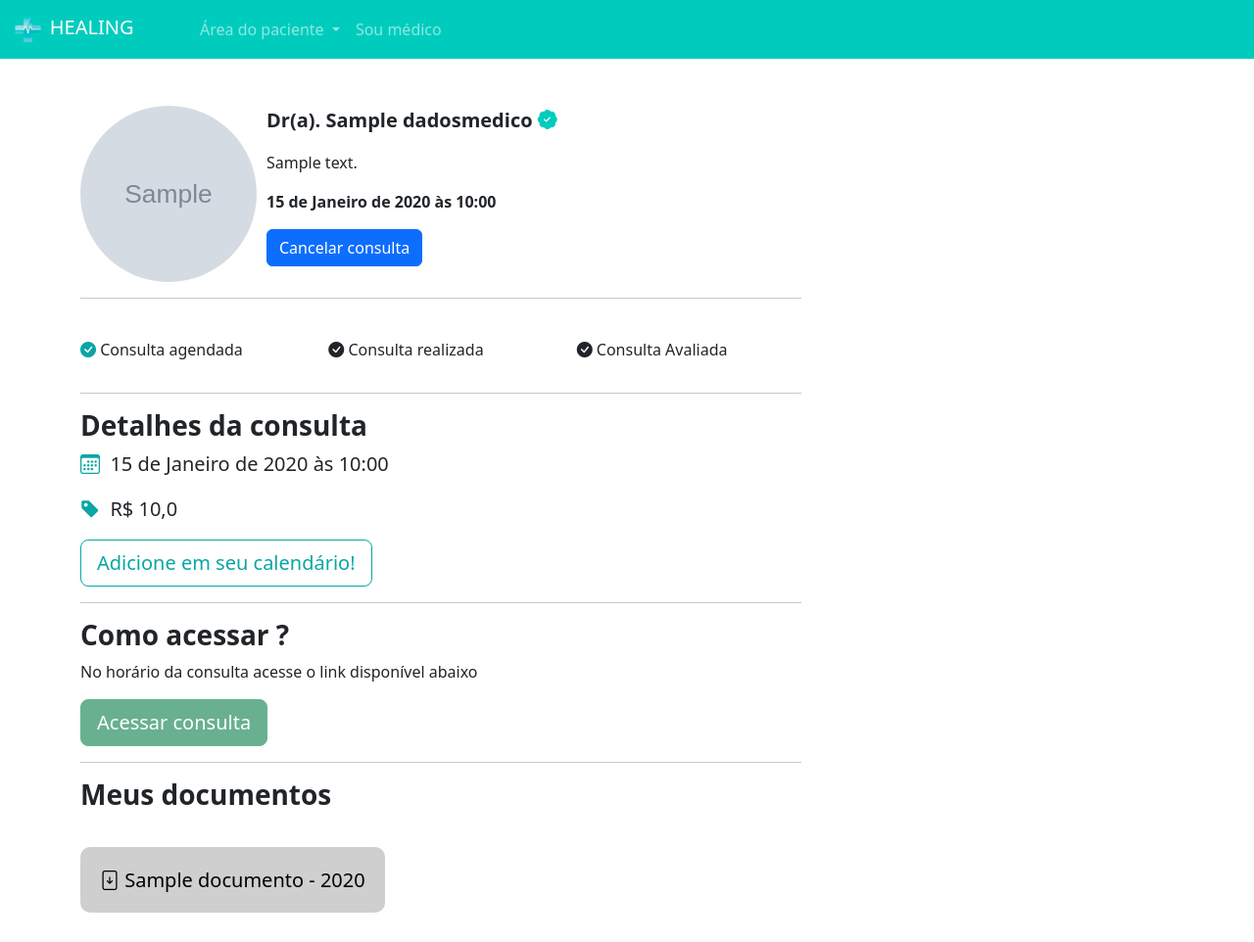
After one commit to felipe-alves-git/Projeto-Healing, a Django app: page /pacientes/consulta/1 in a window 1280 px wide. The commit adds this page. Shown: the whole page at 98% size. Run offline with Django 5.2, Linux system fonts and the light colour scheme; tables that the repository leaves empty hold one stand-in row (values such as "Sample post"); grey boxes marked "Sample" are stand-in pictures.

Commit message:
Inclusão de Documentos

```diff
--- a/medico/templates/consultas_medico.html
+++ b/medico/templates/consultas_medico.html
@@ -45,7 +45,7 @@
 <tbody>
 {% for consulta in consultas_hoje %}
 <tr>
-<td><a href="">{{consulta.paciente}}</a></td>
+<td><a href="{% url 'consulta_area_medico' consulta.id %}">{{consulta.paciente}}</a></td>
 <td>{{consulta.get_status_display}}</td>
 <td>{{consulta.data_aberta.data}}</td>
 </tr>
@@ -67,7 +67,7 @@
 <tbody>
 {% for consulta in consultas_restantes %}
 <tr>
-<td><a href="">{{consulta.paciente}}</a></td>
+<td><a href="{% url 'consulta_area_medico' consulta.id %}">{{consulta.paciente}}</a></td>
 <td>{{consulta.get_status_display}}</td>
 <td>{{consulta.data_aberta.data}}</td>
 </tr>
--- a/medico/urls.py
+++ b/medico/urls.py
@@ -4,5 +4,9 @@ from . import views
 urlpatterns = [
     path('cadastro_medico/', views.cadastro_medico, name='cadastro_medico'),
     path('abrir_horario/', views.abrir_horario, name='abrir_horario'),
-    path('consultas_medico/', views.consultas_medico, name='consultas_medico')
+    path('consultas_medico/', views.consultas_medico, name='consultas_medico'),
+    path('consultas_area_medico/<int:id_consulta>/', views.consulta_area_medico, name='consulta_area_medico'),
+    path('finalizar_consulta/<int:id_consulta>/', views.finalizar_consulta, name='finalizar_consulta'),
+    path('add_documento/<int:id_consulta>/', views.add_documento, name='add_documento'),
+
 ]
--- a/paciente/admin.py
+++ b/paciente/admin.py
@@ -4,3 +4,4 @@ from .models import *
 # Register your models here.
 
 admin.site.register(Consulta)
+admin.site.register(Documento)
--- a/paciente/models.py
+++ b/paciente/models.py
@@ -18,3 +18,11 @@ class Consulta(models.Model):
 
     def __str__(self) -> str:
         return self.paciente.username
+
+class Documento(models.Model):
+    consulta = models.ForeignKey(Consulta, on_delete=models.DO_NOTHING)
+    titulo = models.CharField(max_length=20)
+    documento = models.FileField(upload_to='documentos')
+
+    def __str__(self):
+        return self.titulo
--- /dev/null
+++ b/paciente/templates/consulta.html
@@ -0,0 +1,81 @@
+{% extends "base.html" %}
+{% load static %}
+{% block 'head' %}
+<link rel="stylesheet" href="{% static 'medicos/css/abrir_horario.css' %}">
+<link rel="stylesheet" href="{% static 'usuarios/css/usuarios.css' %}">
+<link rel="stylesheet" href="{% static 'medicos/css/cadastro_medico.css' %}">
+<link rel="stylesheet" href="{% static 'pacientes/css/home.css' %}">
+<link rel="stylesheet" href="{% static 'pacientes/css/agendar_horario.css' %}">
+<link rel="stylesheet" href="https://cdn.jsdelivr.net/npm/bootstrap-icons@1.11.3/font/bootstrap-icons.min.css">
+{% endblock 'head' %}
+{% block 'body' %}
+{% include "partials/navbar.html" %}
+<br><br>
+<div class="container">
+    {% if consulta.status == 'C'%}
+    <div class='alert alert-danger' role="alert">
+        Consulta Cancelada
+    </div>
+    {% elif  consulta.status == 'F' %}
+    <div class='alert alert-success' role="alert">
+        Consulta Finalizada
+    </div>
+    {% elif consulta.status == 'I' %}
+    <div class='alert alert-primary' role="alert">
+        Consulta Inicializada, acesse o link imediatamente
+    </div>
+    {% endif %}
+<div class="row">
+<div class="col-md-8">
+<div class="row">
+<div class="col-md-3"><img src="{{dado_medico.foto.url}}" class="foto-perfil-card-lg" alt=""></div>
+<div class="col-md">
+<p style="font-size: 20px" class="p-bold">Dr(a). {{dado_medico.nome}} <i class="bi bi-patch-check-fill icon-main"></i></p>
+<p>{{dado_medico.descricao}}</p>
+<p class="p-bold">{{consulta.data_aberta.data}}</p>
+{% if consulta.status != "C" %}
+    <a href="{% url 'cancelar_consulta' consulta.id %}" class="btn btn-primary">Cancelar consulta</a>
+{% else %}
+    <a href="{% url 'cancelar_consulta' consulta.id %}" class="btn btn-primary disabled">Cancelar consulta</a>
+{% endif %}
+</div>
+</div>
+<hr>
+<br>
+<div class="row">
+<div class="col-md">
+<p><i class="color-dark bi bi-check-circle-fill"></i> Consulta agendada</p>
+</div>
+<div class="col-md">
+<p><i class=" {% if consulta.status == 'F'%} color-dark {% endif%} bi bi-check-circle-fill"></i> Consulta realizada</p>
+</div>
+<div class="col-md">
+<p><i class="bi bi-check-circle-fill"></i> Consulta Avaliada</p>
+</div>
+</div>
+<hr>
+<h3 class="p-bold">Detalhes da consulta</h3>
+<p style="font-size:20px"><i class="bi bi-calendar3 color-dark"></i>&nbsp {{consulta.data_aberta.data}}</p>
+<p style="font-size:20px"><i class="bi bi-tag-fill color-dark"></i></i>&nbsp R$ {{dado_medico.valor_consulta}}</p>
+<a style="cursor: auto;" class="btn btn-dark-color-outline btn-lg">Adicione em seu calendário!</a>
+<hr>
+<h3 class="p-bold">Como acessar ?</h3>
+<p>No horário da consulta acesse o link disponível abaixo</p>
+{% if consulta.status == "I" and consulta.link %}
+<a href="{{consulta.link}}" class="btn btn-success btn-dark-color btn-lg">Acessar consulta</a>
+{% else %}
+<a href="#" class="btn btn-success btn-dark-color btn-lg disabled" >Acessar consulta</a>
+{% endif %}
+<hr>
+<h3 class="p-bold">Meus documentos</h3>
+<br>
+<br>
+{% for documento in documentos%}
+<a href="{{documento.documento.url}}" class="link documentos"><i class="bi bi-file-arrow-down"></i> {{documento.titulo}} - {{documento.consulta.data_aberta.data.year}}</a>
+<br><br><br>
+{% endfor %}
+</div>
+<div class="col-md"></div>
+</div>
+</div>
+{% endblock 'body' %}
--- a/paciente/templates/home.html
+++ b/paciente/templates/home.html
@@ -61,7 +61,9 @@
 <div class="col-md-4">
 <p style="font-size: 25px" class="p-bold">Lembretes</p>
 <p class="bg-main-lembrete">
-<span class="p-bold"><i class="bi bi-exclamation-triangle-fill icon-differential"></i>&nbsp&nbsp Consulta com Pedro Sampario em 7 dias.</span>
+    {% for lembrete in lembretes %}
+<span class="p-bold"><i class="bi bi-exclamation-triangle-fill icon-differential"></i>{{lembrete.consulta}}</span>
+    {% endfor %}
 </p>
 </div>
 </div>
--- a/paciente/templates/minhas_consultas.html
+++ b/paciente/templates/minhas_consultas.html
@@ -36,7 +36,7 @@
 <tbody>
 {% for consulta in minhas_consultas %}
 <tr>
-<td><a href="#">Dr(a). {{consulta.data_aberta.user}}</a></td>
+<td><a href="{% url 'consulta' consulta.id %}">Dr(a). {{consulta.data_aberta.user}}</a></td>
 <td>{{consulta.get_status_display}}</td>
 <td>{{consulta.data_aberta}}</td>
 </tr>
--- a/paciente/urls.py
+++ b/paciente/urls.py
@@ -6,4 +6,6 @@ urlpatterns=[
     path('escolher_horario/<int:id_dados_medicos>', views.escolher_horario, name='escolher_horario'),
     path('agendar_horario/<int:id_data_aberta>', views.agendar_horario, name='agendar_horario'),
     path('minhas_consultas/', views.minhas_consultas, name='minhas_consultas'),
+    path('consulta/<int:id_consulta>', views.consulta, name='consulta'),
+    path('cancelar_consulta/<int:id_consulta>', views.cancelar_consulta, name='cancelar_consulta'),
 ]
--- a/paciente/views.py
+++ b/paciente/views.py
@@ -1,7 +1,6 @@
 from django.shortcuts import render, redirect
 from medico.models import *
 from datetime import datetime
-from django.http import HttpResponse
 from .models import *
 from django.contrib import messages
 from django.contrib.messages import constants
@@ -12,6 +11,8 @@ def home(request):
         medico_filtrar = request.GET.get('medico')
         especialidade_filtrar = request.GET.getlist('especialidades')
         medicos = DadosMedico.objects.all()
+        lembrete = Consulta.objects.filter(data_aberta__data__gte=datetime.now()).filter(status="A")
+        print(lembrete.values)
 
         if medico_filtrar:
             medicos = medicos.filter(nome__icontains=medico_filtrar)
@@ -20,7 +21,7 @@ def home(request):
             medicos = medicos.filter(especialidade_id__in=especialidade_filtrar)
 
         especialidades = Especialidades.objects.all()
-        context = {'medicos': medicos, 'especialidades': especialidades, 'is_medico': is_medico(request.user)}
+        context = {'medicos': medicos, 'especialidades': especialidades, 'is_medico': is_medico(request.user), 'lembrete': lembrete}
         return render(request, 'home.html', context)
 
 def escolher_horario(request, id_dados_medicos):
@@ -52,3 +53,22 @@ def minhas_consultas(request):
     minhas_consultas = Consulta.objects.filter(paciente=request.user).filter(data_aberta__data__gte=datetime.now())
     context = {'minhas_consultas': minhas_consultas, 'is_medico': is_medico(request.user)}
     return render(request, 'minhas_consultas.html', context)
+
+def consulta(request, id_consulta):
+    if request.method == "GET":
+        consulta = Consulta.objects.get(id=id_consulta)
+        dado_medico = DadosMedico.objects.get(user=consulta.data_aberta.user)
+        documentos = Documento.objects.filter(consulta=consulta)
+        context = {'consulta': consulta, 'dado_medico': dado_medico, 'documentos': documentos}
+        return render(request, 'consulta.html', context)
+
+def cancelar_consulta(request, id_consulta):
+
+    consulta = Consulta.objects.get(id=id_consulta)
+
+    if request.user != consulta.paciente:
+        messages.add_message(request, constants.ERROR, "Esta consulta não é sua!")
+
+    consulta.status = "C"
+    consulta.save()
+    return redirect (f'/pacientes/consulta/{id_consulta}')
```
Also changed, not shown: medico/templates/consulta_area_medico.html (added, +97 -0 lines), medico/views.py (+71 -1 lines), medico/models.py (line endings or trailing spaces), paciente/migrations/0003_documento.py (added), 2 other files.
